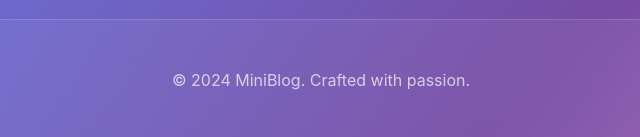
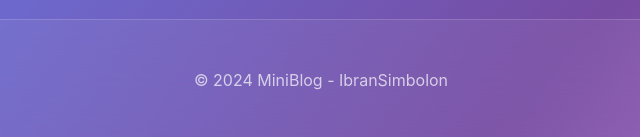
Before and after one commit to Ibrans/miniblog-uiglassmorphism, a plain HTML site: page index.html in a window 1280 px wide. Shown: the part 2501-2638 px from the top of the page, 319-959 px from the left. Drawn offline with Linux system fonts and the light colour scheme.

Commit message:
update terbaru

```diff
--- a/index.html
+++ b/index.html
@@ -619,7 +619,7 @@
     </div>
 
     <footer class="footer">
-        <p>&copy; 2024 MiniBlog. Crafted with passion.</p>
+        <p>&copy; 2024 MiniBlog - IbranSimbolon</p>
     </footer>
 
     <script>
```
